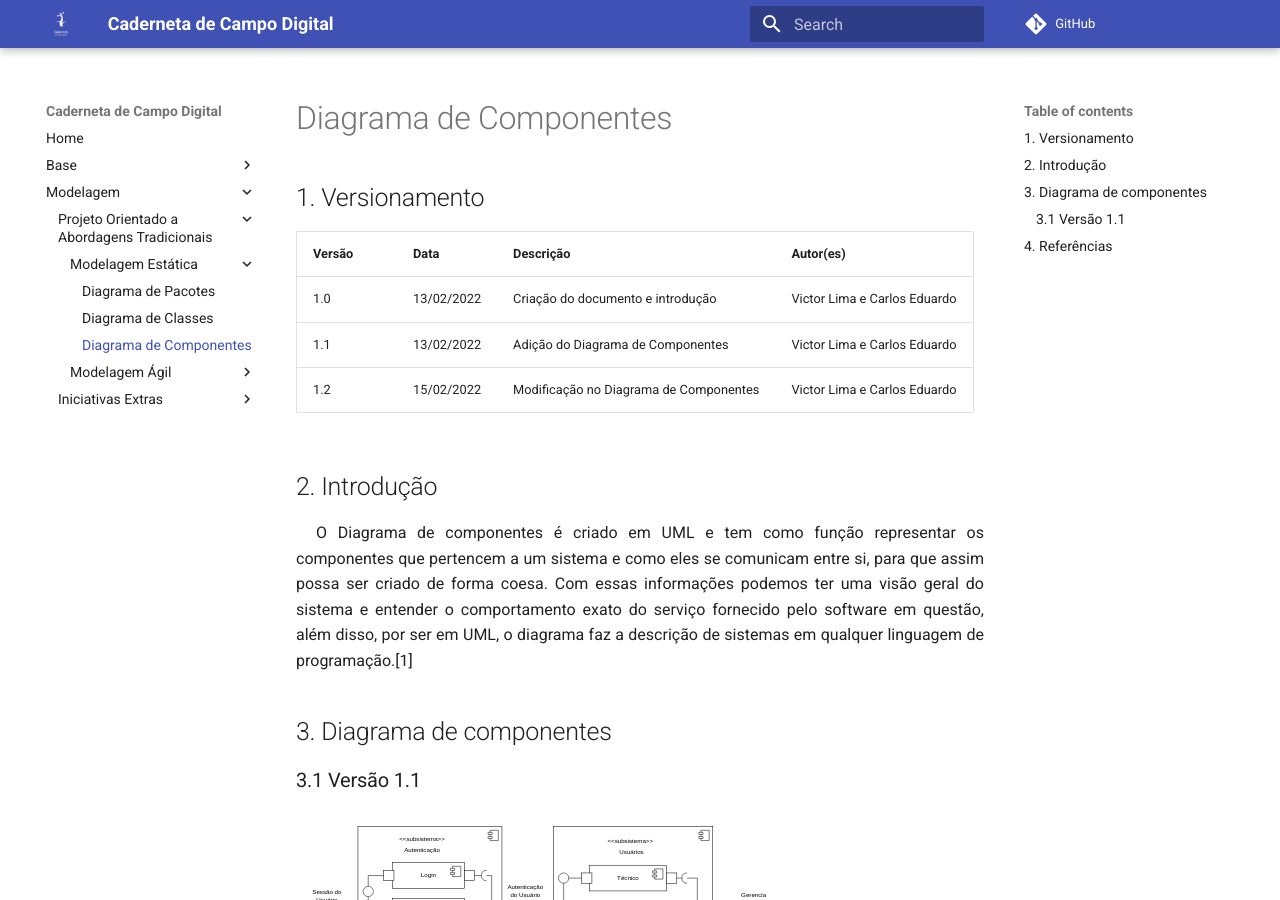
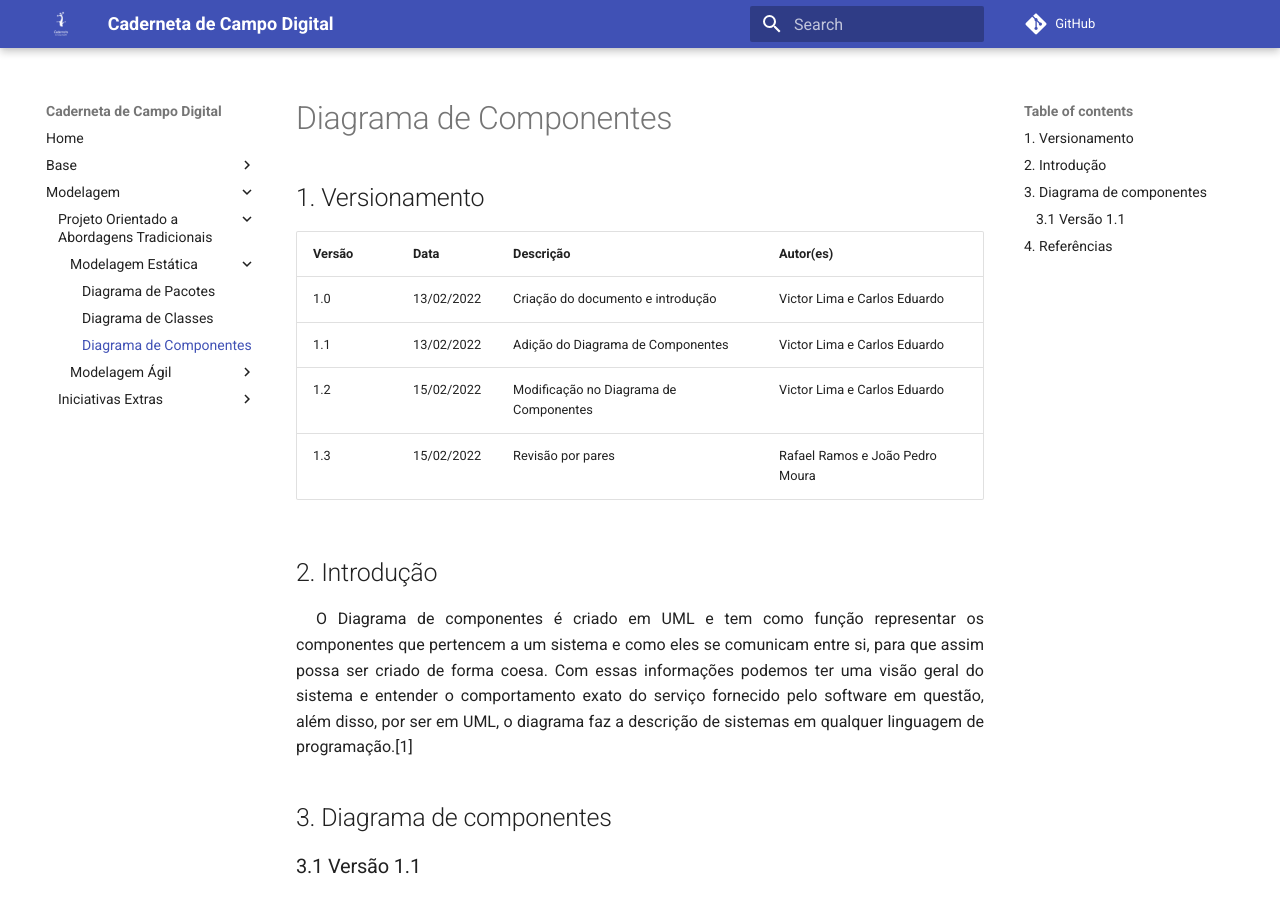
Before and after one commit to UnBArqDsw2021-2/2021.2_G4_CadernetaDeCampoDigital_docs, an MkDocs documentation site: the page built from docs/modelagem/estatica/diagrama_de_componentes.md, in a window 1280 px wide and 900 px high. Built offline with MkDocs 1.6.1 and Material for MkDocs 9.7.7, drawn with Linux system fonts in a browser that asks for light colours; comment, search, counter and statistics services are not loaded.

Commit message:
#54 Adicionando revisão por pares

```diff
--- a/docs/modelagem/estatica/diagrama_de_componentes.md
+++ b/docs/modelagem/estatica/diagrama_de_componentes.md
@@ -7,6 +7,7 @@
 | 1.0    | 13/02/2022   | Criação do documento e introdução         | Victor Lima e Carlos Eduardo |
 | 1.1    | 13/02/2022   | Adição do Diagrama de Componentes         | Victor Lima e Carlos Eduardo |
 | 1.2    | 15/02/2022   | Modificação no Diagrama de Componentes    | Victor Lima e Carlos Eduardo |
+| 1.3    | 15/02/2022   | Revisão por pares                         | Rafael Ramos e João Pedro Moura |
 
 ## 2. Introdução
 
```
